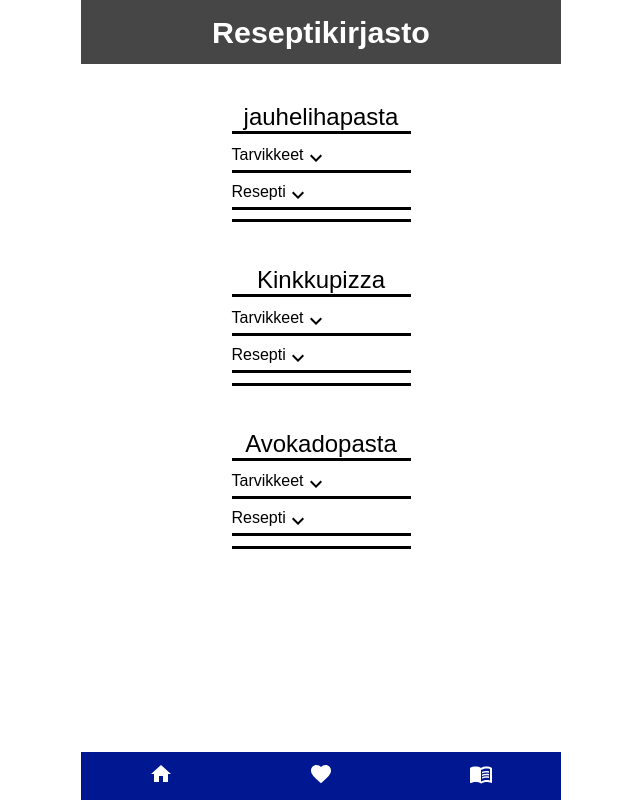
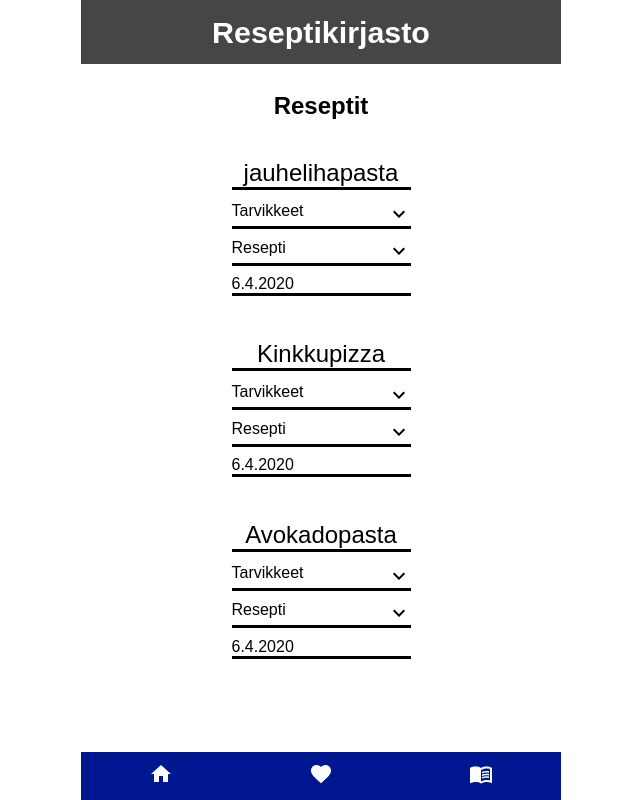
Before and after one commit to Rassemus/Reseptikirjasto, a React (Create React App) app: page /Reseptit in a window 1280 px wide. Shown: the whole page, without its empty margins (319-959 px from the left). Built offline with nearby package versions, Linux system fonts and the light colour scheme.

Commit message:
Button edit

```diff
--- a/src/App.css
+++ b/src/App.css
@@ -5,6 +5,7 @@
   display: flex;
   flex-direction: column;
   font-family: sans-serif;
+  transform: translateZ(0);
 }
 .App > * {
   flex: 1 1 auto;
--- a/src/components/ReseptiKortti/ReseptiKortti.css
+++ b/src/components/ReseptiKortti/ReseptiKortti.css
@@ -21,10 +21,11 @@
   position: relative;
   text-align: center;
   display: flex;
-
+  justify-content: space-between;
   border-bottom: solid;
   width: 179px;
   margin: 0.3em;
+  cursor: pointer;
 }
 .dropdown-content {
   display: none;
--- a/src/components/ReseptiKortti/reseptilista.js
+++ b/src/components/ReseptiKortti/reseptilista.js
@@ -4,7 +4,8 @@ const reseptilista = [
     nimi: 'jauhelihapasta',
     tarvikkeet: 'spaghetti, jauheliha, iso sipuli, valkosipulinkynsi',
     resepti:
-      'Lisää spaghetti kiehuvaan veteen jossa on hieman suolaa. Kuullota sipuli ja valkosipuli öljyssä, lisää jauheliha. Lopuksi sekoita ainekset keskenään'
+      'Lisää spaghetti kiehuvaan veteen jossa on hieman suolaa. Kuullota sipuli ja valkosipuli öljyssä, lisää jauheliha. Lopuksi sekoita ainekset keskenään',
+    pv: '6.4.2020',
   },
   {
     id: '2',
@@ -12,7 +13,8 @@ const reseptilista = [
     tarvikkeet:
       'vehnäjauhoja, hiivaa, öljyä, vettä, tomaattipyre, kinkkusuikale, juustoraaste',
     resepti:
-      'Liuota hiiva kädenlämpöiseen veteen, lisää jauhot samalla sekoittaen, anna taikinan kohota noin 20min. Kaulitse taikina ohueksi levyksi, levitä tomaattipyre taikinan päälle ja levillete kinkkusuikaleet ja juustoraastee päälle'
+      'Liuota hiiva kädenlämpöiseen veteen, lisää jauhot samalla sekoittaen, anna taikinan kohota noin 20min. Kaulitse taikina ohueksi levyksi, levitä tomaattipyre taikinan päälle ja levillete kinkkusuikaleet ja juustoraastee päälle',
+    pv: '6.4.2020',
   },
   {
     id: '3',
@@ -20,8 +22,9 @@ const reseptilista = [
     tarvikkeet:
       'Avokado, chili, pecorino, parmesani, basilika, persilja, spaghetti',
     resepti:
-      'Keitä spaghetti hyvin suolatussa vedessä. Pilko avokadot, chili ja raasta juustot isoon astiaan, lorauta päälle hieman oliiviöljyä. Sekoita aldentte pasta astiaan muiden ainesten kanssa, lisää mustapippuria ja suolaa oman maun mukaan, hienonna basilika ja persilija ruoan päälle'
-  }
+      'Keitä spaghetti hyvin suolatussa vedessä. Pilko avokadot, chili ja raasta juustot isoon astiaan, lorauta päälle hieman oliiviöljyä. Sekoita aldentte pasta astiaan muiden ainesten kanssa, lisää mustapippuria ja suolaa oman maun mukaan, hienonna basilika ja persilija ruoan päälle',
+    pv: '6.4.2020',
+  },
 ];
 
 export default reseptilista;
--- /dev/null
+++ b/src/components/Reseptit/Reseptit.css
@@ -0,0 +1,9 @@
+.reseptit {
+  padding: 0.5em;
+}
+
+h2 {
+  display: flex;
+
+  justify-content: center;
+}
--- a/src/components/Reseptit/Reseptit.js
+++ b/src/components/Reseptit/Reseptit.js
@@ -5,18 +5,24 @@ import Content from '../Content/Content';
 
 import reseptilista from '../ReseptiKortti/reseptilista';
 
+import './Reseptit.css';
+
 function Reseptit(props) {
-  let rows = reseptilista.map(invoice => {
-    return <ReseptiKortti key={invoice.id} data={invoice} />;
+  let rows = reseptilista.map((reciept) => {
+    return <ReseptiKortti key={reciept.id} data={reciept} />;
   });
-  let rows1 = props.data.map(invoice => {
-    return <ReseptiKortti key={invoice.id} data={invoice} />;
+  let rows1 = props.data.map((reciept) => {
+    return <ReseptiKortti key={reciept.id} data={reciept} />;
   });
 
   return (
     <Content>
-      {rows}
-      {rows1}
+      <div className='reseptit'>
+        <h2>Reseptit</h2>
+
+        {rows}
+        {rows1}
+      </div>
     </Content>
   );
 }
--- a/src/components/SuosikkiReseptit/SuosikkiReseptit.js
+++ b/src/components/SuosikkiReseptit/SuosikkiReseptit.js
@@ -6,12 +6,13 @@ import Content from '../Content/Content';
 import { FloatingButton } from '../buttons';
 
 function SuosikkiReseptit(props) {
-  let rows = props.data.map(invoice => {
-    return <ReseptiKortti key={invoice.id} data={invoice} />;
+  let rows = props.data.map((reciept) => {
+    return <ReseptiKortti key={reciept.id} data={reciept} />;
   });
 
   return (
     <Content>
+      <h2>Suosikki reseptit</h2>
       {rows}
       <Link to='lisaaresepti'>
         <FloatingButton secondary>+</FloatingButton>
--- a/src/components/buttons/buttons.css
+++ b/src/components/buttons/buttons.css
@@ -49,8 +49,8 @@
 }
 
 .button--floating {
-  position: absolute;
-  bottom: 1rem;
+  position: fixed;
+  bottom: 3rem;
   right: 1rem;
   border-radius: 50%;
   font-size: 2.5rem;
```
